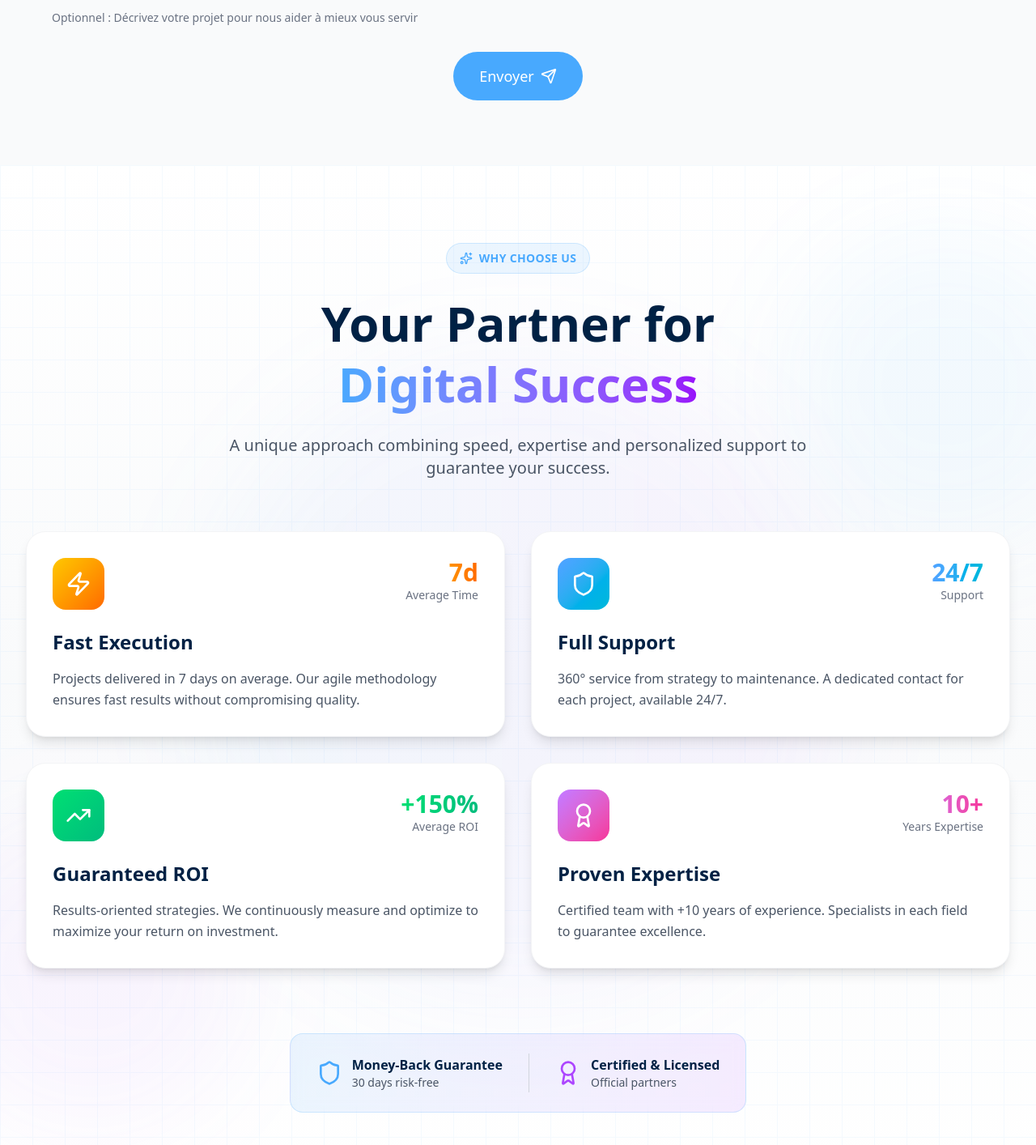
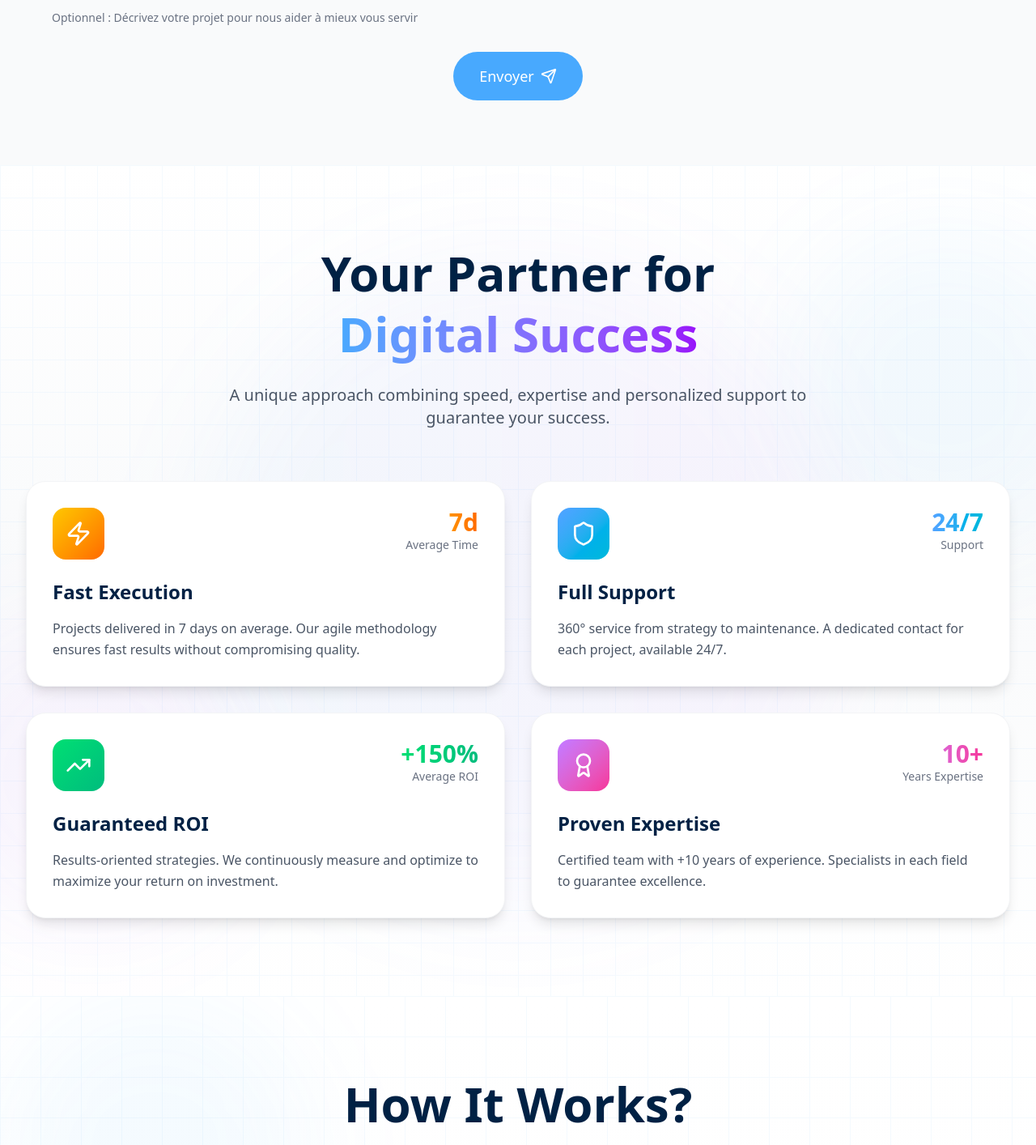
Before and after one commit to hmweb77/moroccan-agency, a Next.js app: page / in a window 1280 px wide. Shown: the part 1360-2774 px from the top of the page at 81% size. Built offline with nearby package versions, Linux system fonts and the light colour scheme.

Commit message:
fixing issue of animation v2

```diff
--- a/src/components/CTA.jsx
+++ b/src/components/CTA.jsx
@@ -141,18 +141,7 @@ const AboutCTA = () => {
           transition={{ duration: 0.8 }}
           className="text-center mb-16"
         >
-          {/* Badge */}
-          <motion.div
-            initial={{ opacity: 0, scale: 0 }}
-            animate={isInView ? { opacity: 1, scale: 1 } : {}}
-            transition={{ duration: 0.5 }}
-            className="inline-flex items-center gap-2 bg-white/10 backdrop-blur-sm border border-white/20 rounded-full px-4 py-2 mb-6"
-          >
-            <Sparkles className="w-4 h-4 text-[#48A9FE]" />
-            <span className="text-white text-sm font-semibold uppercase tracking-wide">
-              {language === 'fr' ? "Commencez Aujourd'hui" : language === 'ar' ? "ابدأ اليوم" : "Start Today"}
-            </span>
-          </motion.div>
+
 
           {/* Main Heading */}
           <h2 className="text-4xl md:text-5xl lg:text-6xl font-bold text-white mb-6 leading-tight">
@@ -274,41 +263,6 @@ const AboutCTA = () => {
           </div>
         </motion.div>
 
-        {/* Social Proof Section */}
-        <motion.div
-          initial={{ opacity: 0, y: 20 }}
-          animate={isInView ? { opacity: 1, y: 0 } : {}}
-          transition={{ duration: 0.8, delay: 1 }}
-          className="text-center"
-        >
-          <div className="inline-flex items-center gap-2 bg-white/10 backdrop-blur-sm rounded-full px-6 py-3 border border-white/20">
-            <div className="flex -space-x-2">
-              {[...Array(5)].map((_, i) => (
-                <Star key={i} className="w-5 h-5 text-yellow-400 fill-yellow-400" />
-              ))}
-            </div>
-            <span className="text-white font-semibold">4.9/5</span>
-            <span className="text-gray-300">
-              {language === 'fr' ? "basé sur 80+ avis clients" :
-               language === 'ar' ? "بناءً على 80+ تقييم" :
-               "based on 80+ client reviews"}
-            </span>
-          </div>
-        </motion.div>
-
-        {/* Bottom Text */}
-        <motion.p
-          initial={{ opacity: 0 }}
-          animate={isInView ? { opacity: 1 } : {}}
-          transition={{ duration: 0.8, delay: 1.2 }}
-          className="text-center text-gray-400 mt-8 text-sm"
-        >
-          {language === 'fr' ?
-            "🔒 Vos données sont sécurisées. Aucune carte de crédit requise pour commencer." :
-           language === 'ar' ?
-            "🔒 بياناتك آمنة. لا حاجة لبطاقة ائتمان للبدء." :
-            "🔒 Your data is secure. No credit card required to start."}
-        </motion.p>
       </div>
 
       <style jsx>{`
--- a/src/components/Expertise.jsx
+++ b/src/components/Expertise.jsx
@@ -141,17 +141,7 @@ const Expertise = () => {
           transition={{ duration: 0.8 }}
           className="text-center mb-16"
         >
-          <motion.div
-            initial={{ opacity: 0, scale: 0 }}
-            animate={isInView ? { opacity: 1, scale: 1 } : { opacity: 0, scale: 0 }}
-            transition={{ duration: 0.5 }}
-            className="inline-flex items-center gap-2 bg-[#48A9FE]/10 border border-[#48A9FE]/20 rounded-full px-4 py-2 mb-6"
-          >
-            <Sparkles className="w-4 h-4 text-[#48A9FE]" />
-            <span className="text-[#48A9FE] text-sm font-semibold uppercase tracking-wide">
-              Our Services
-            </span>
-          </motion.div>
+
 
           <h2 className="text-4xl md:text-5xl lg:text-6xl font-bold text-[#002144] mb-6 leading-tight">
             Complete Solutions
--- a/src/components/Hero.jsx
+++ b/src/components/Hero.jsx
@@ -211,21 +211,6 @@ const HeroSection = () => {
 
             {/* Left Column - Text Content */}
             <div className="text-start space-y-8">
-              {/* Badge */}
-              <motion.div
-                initial={{ opacity: 0, y: 20 }}
-                animate={{ opacity: 1, y: 0 }}
-                transition={{ duration: 0.6 }}
-                className="inline-flex items-center gap-2 bg-[#48A9FE]/20 backdrop-blur-sm border border-[#48A9FE]/30 rounded-full px-4 py-2"
-              >
-                <Sparkles className="w-4 h-4 text-[#48A9FE]" />
-                <span className="text-white text-sm font-medium">
-                  {language === 'fr' ? "Votre partenaire digital de confiance" :
-                   language === 'ar' ? "شريكك الرقمي الموثوق" :
-                   "Your Trusted Digital Partner"}
-                </span>
-              </motion.div>
-
               {/* Main Title */}
               <div>
                 <h1 ref={titleRef} className="text-4xl md:text-5xl lg:text-6xl xl:text-6xl font-bold text-white mb-4 leading-tight">
@@ -233,7 +218,7 @@ const HeroSection = () => {
                              language === 'ar' ? "حول عملك" :
                              "Transform Your")}
                 </h1>
-                <h1 ref={subtitleRef} className="text-4xl md:text-5xl lg:text-6xl xl:text-7xl font-bold mb-6 leading-tight">
+                <h1 ref={subtitleRef} className="text-4xl md:text-5xl lg:text-6xl xl:text-6xl font-bold mb-6 leading-tight">
                   <span className="bg-gradient-to-r from-[#48A9FE] via-[#60B0FF] to-[#48A9FE] bg-clip-text text-transparent animate-gradient">
                     {language === 'fr' ? "Vision Digitale" :
                      language === 'ar' ? "الرقمي" :
--- a/src/components/HowWeWork.jsx
+++ b/src/components/HowWeWork.jsx
@@ -107,17 +107,7 @@ const HowWeWork = () => {
           transition={{ duration: 0.8 }}
           className="text-center mb-20"
         >
-          <motion.div
-            initial={{ opacity: 0, scale: 0 }}
-            animate={isInView ? { opacity: 1, scale: 1 } : { opacity: 0, scale: 0 }}
-            transition={{ duration: 0.5 }}
-            className="inline-flex items-center gap-2 bg-[#48A9FE]/10 border border-[#48A9FE]/20 rounded-full px-4 py-2 mb-6"
-          >
-            <Sparkles className="w-4 h-4 text-[#48A9FE]" />
-            <span className="text-[#48A9FE] text-sm font-semibold uppercase tracking-wide">
-              {language === 'fr' ? "Notre Processus" : language === 'ar' ? "عمليتنا" : "Our Process"}
-            </span>
-          </motion.div>
+
 
           <h2 className="text-4xl md:text-5xl lg:text-6xl font-bold text-[#002144] mb-6 leading-tight">
             {language === 'fr' ? "Comment Ça Marche ?" : language === 'ar' ? "كيف نعمل؟" : "How It Works?"}
@@ -173,9 +163,9 @@ const HowWeWork = () => {
                     </motion.div>
 
                     {/* Icon */}
-                    <div className={`inline-flex p-4 rounded-xl bg-gradient-to-br ${step.color} text-white mb-4`}>
+                    {/* <div className={`inline-flex p-4 rounded-xl bg-gradient-to-br ${step.color} text-white mb-4`}>
                       {step.icon}
-                    </div>
+                    </div> */}
 
                     {/* Title */}
                     <h3 className="text-3xl font-bold text-[#002144] mb-4">
@@ -326,7 +316,6 @@ const HowWeWork = () => {
             <div className="flex flex-wrap justify-center gap-8 mt-8">
               {[
                 { icon: <CheckCircle className="w-5 h-5" />, text: language === 'fr' ? "Sans engagement" : "No commitment" },
-                { icon: <Clock className="w-5 h-5" />, text: language === 'fr' ? "Réponse en 8h" : "8h response" },
                 { icon: <Users className="w-5 h-5" />, text: language === 'fr' ? "80+ clients satisfaits" : "80+ happy clients" }
               ].map((item, idx) => (
                 <div key={idx} className="flex items-center gap-2 text-gray-600">
--- a/src/components/WhyUs.jsx
+++ b/src/components/WhyUs.jsx
@@ -132,17 +132,7 @@ const WhyChooseUs = () => {
           transition={{ duration: 0.8 }}
           className="text-center mb-16"
         >
-          <motion.div
-            initial={{ opacity: 0, scale: 0 }}
-            animate={isInView ? { opacity: 1, scale: 1 } : { opacity: 0, scale: 0 }}
-            transition={{ duration: 0.5 }}
-            className="inline-flex items-center gap-2 bg-[#48A9FE]/10 border border-[#48A9FE]/20 rounded-full px-4 py-2 mb-6"
-          >
-            <Sparkles className="w-4 h-4 text-[#48A9FE]" />
-            <span className="text-[#48A9FE] text-sm font-semibold uppercase tracking-wide">
-              Why Choose Us
-            </span>
-          </motion.div>
+
 
           <h2 className="text-4xl md:text-5xl lg:text-6xl font-bold text-[#002144] mb-6 leading-tight">
             Your Partner for
@@ -210,41 +200,7 @@ const WhyChooseUs = () => {
           ))}
         </div>
 
-        {/* Trust Badge Section */}
-        <motion.div
-          initial={{ opacity: 0, y: 30 }}
-          animate={isInView ? { opacity: 1, y: 0 } : { opacity: 0, y: 30 }}
-          transition={{ duration: 0.8, delay: 0.6 }}
-          className="mt-20 text-center"
-        >
-          <div className="inline-flex items-center gap-8 bg-gradient-to-r from-[#48A9FE]/10 to-purple-500/10 backdrop-blur-sm border border-[#48A9FE]/20 rounded-2xl px-8 py-6">
-            <div className="flex items-center gap-3">
-              <Shield className="w-8 h-8 text-[#48A9FE]" />
-              <div className="text-left">
-                <div className="font-bold text-[#002144]">
-                  Money-Back Guarantee
-                </div>
-                <div className="text-sm text-gray-600">
-                  30 days risk-free
-                </div>
-              </div>
-            </div>
 
-            <div className="hidden md:block w-px h-12 bg-gray-300" />
-
-            <div className="flex items-center gap-3">
-              <Award className="w-8 h-8 text-purple-500" />
-              <div className="text-left">
-                <div className="font-bold text-[#002144]">
-                  Certified & Licensed
-                </div>
-                <div className="text-sm text-gray-600">
-                  Official partners
-                </div>
-              </div>
-            </div>
-          </div>
-        </motion.div>
       </div>
     </section>
   );
```
